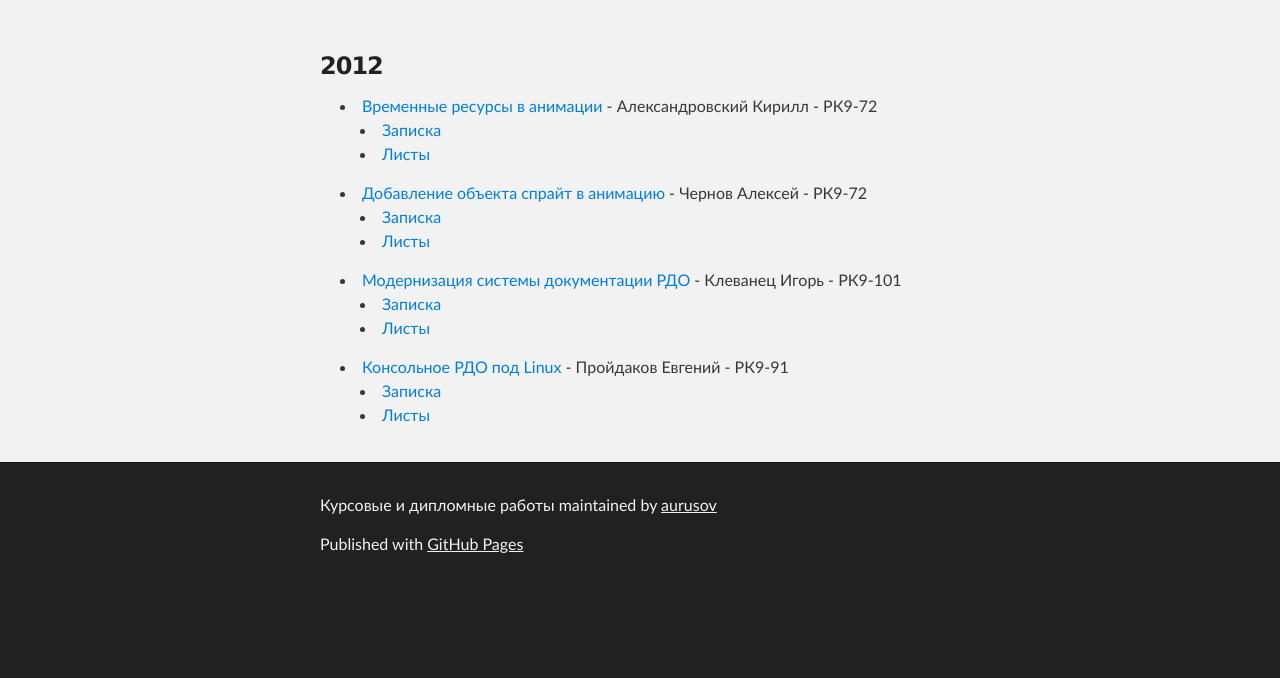
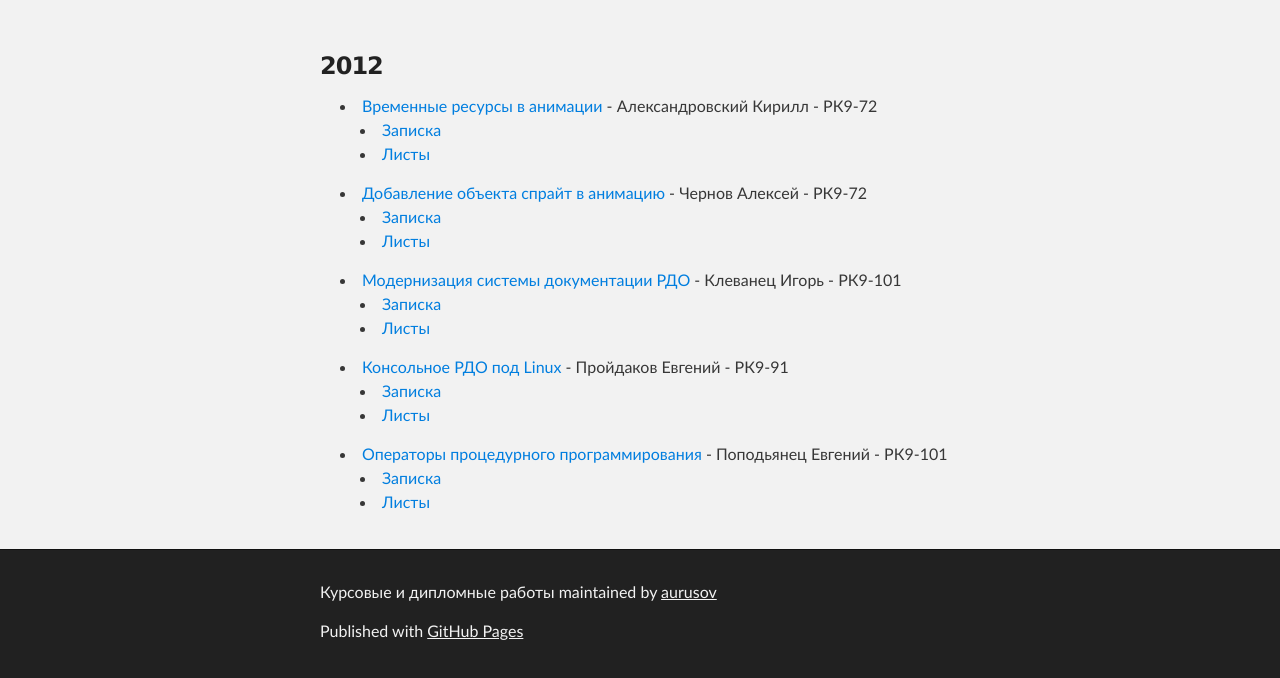
Before and after one commit to aurusov/rdo_diploma, a plain HTML site: page index.html in a window 1280 px wide. Shown: the part 239-917 px from the top of the page. Before the commit the page ends 830 px from the top, so only its background shows below. Drawn offline with Linux system fonts and the light colour scheme.

Commit message:
Добавлен проект

```diff
--- a/index.html
+++ b/index.html
@@ -50,6 +50,11 @@
     <li><a href="/diploma/2012/%D0%9A%D0%BE%D0%BD%D1%81%D0%BE%D0%BB%D1%8C%D0%BD%D0%BE%D0%B5%20%D0%A0%D0%94%D0%9E%20%D0%BF%D0%BE%D0%B4%20Linux%20-%20%D0%9F%D1%80%D0%BE%D0%B8%CC%86%D0%B4%D0%B0%D0%BA%D0%BE%D0%B2%20%D0%95%D0%B2%D0%B3%D0%B5%D0%BD%D0%B8%D0%B8%CC%86%20-%20%D0%A0%D0%9A9-91/%D0%97%D0%B0%D0%BF%D0%B8%D1%81%D0%BA%D0%B0.pdf">Записка</a></li>
     <li><a href="/diploma/2012/%D0%9A%D0%BE%D0%BD%D1%81%D0%BE%D0%BB%D1%8C%D0%BD%D0%BE%D0%B5%20%D0%A0%D0%94%D0%9E%20%D0%BF%D0%BE%D0%B4%20Linux%20-%20%D0%9F%D1%80%D0%BE%D0%B8%CC%86%D0%B4%D0%B0%D0%BA%D0%BE%D0%B2%20%D0%95%D0%B2%D0%B3%D0%B5%D0%BD%D0%B8%D0%B8%CC%86%20-%20%D0%A0%D0%9A9-91/%D0%9B%D0%B8%D1%81%D1%82%D1%8B.pdf">Листы</a></li>
   </ul>
+  <li><a href="http://github.com/aurusov/aurusov.github.io/tree/master/diploma/2012/%D0%9E%D0%BF%D0%B5%D1%80%D0%B0%D1%82%D0%BE%D1%80%D1%8B%20%D0%BF%D1%80%D0%BE%D1%86%D0%B5%D0%B4%D1%83%D1%80%D0%BD%D0%BE%D0%B3%D0%BE%20%D0%BF%D1%80%D0%BE%D0%B3%D1%80%D0%B0%D0%BC%D0%BC%D0%B8%D1%80%D0%BE%D0%B2%D0%B0%D0%BD%D0%B8%D1%8F%20-%20%D0%9F%D0%BE%D0%BF%D0%BE%D0%B4%D1%8C%D1%8F%D0%BD%D0%B5%D1%86%20%D0%95%D0%B2%D0%B3%D0%B5%D0%BD%D0%B8%D0%B8%CC%86%20-%20%D0%A0%D0%9A9-101">Операторы процедурного программирования</a> - Поподьянец Евгений - РК9-101</li>
+  <ul>
+    <li><a href="/diploma/2012/%D0%9E%D0%BF%D0%B5%D1%80%D0%B0%D1%82%D0%BE%D1%80%D1%8B%20%D0%BF%D1%80%D0%BE%D1%86%D0%B5%D0%B4%D1%83%D1%80%D0%BD%D0%BE%D0%B3%D0%BE%20%D0%BF%D1%80%D0%BE%D0%B3%D1%80%D0%B0%D0%BC%D0%BC%D0%B8%D1%80%D0%BE%D0%B2%D0%B0%D0%BD%D0%B8%D1%8F%20-%20%D0%9F%D0%BE%D0%BF%D0%BE%D0%B4%D1%8C%D1%8F%D0%BD%D0%B5%D1%86%20%D0%95%D0%B2%D0%B3%D0%B5%D0%BD%D0%B8%D0%B8%CC%86%20-%20%D0%A0%D0%9A9-101/%D0%97%D0%B0%D0%BF%D0%B8%D1%81%D0%BA%D0%B0.pdf">Записка</a></li>
+    <li><a href="/diploma/2012/%D0%9E%D0%BF%D0%B5%D1%80%D0%B0%D1%82%D0%BE%D1%80%D1%8B%20%D0%BF%D1%80%D0%BE%D1%86%D0%B5%D0%B4%D1%83%D1%80%D0%BD%D0%BE%D0%B3%D0%BE%20%D0%BF%D1%80%D0%BE%D0%B3%D1%80%D0%B0%D0%BC%D0%BC%D0%B8%D1%80%D0%BE%D0%B2%D0%B0%D0%BD%D0%B8%D1%8F%20-%20%D0%9F%D0%BE%D0%BF%D0%BE%D0%B4%D1%8C%D1%8F%D0%BD%D0%B5%D1%86%20%D0%95%D0%B2%D0%B3%D0%B5%D0%BD%D0%B8%D0%B8%CC%86%20-%20%D0%A0%D0%9A9-101/%D0%9B%D0%B8%D1%81%D1%82%D1%8B.pdf">Листы</a></li>
+  </ul>
 </ul>
 
       </section>
```
